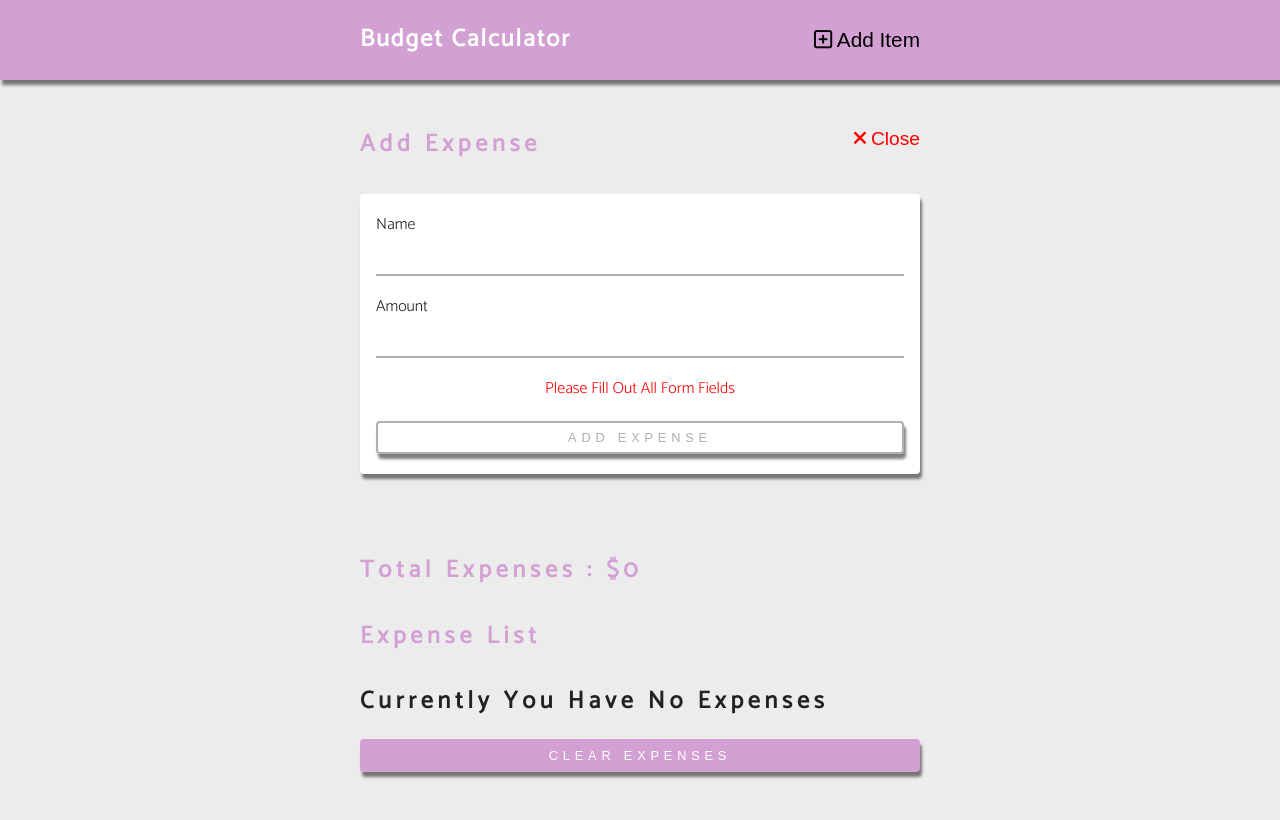
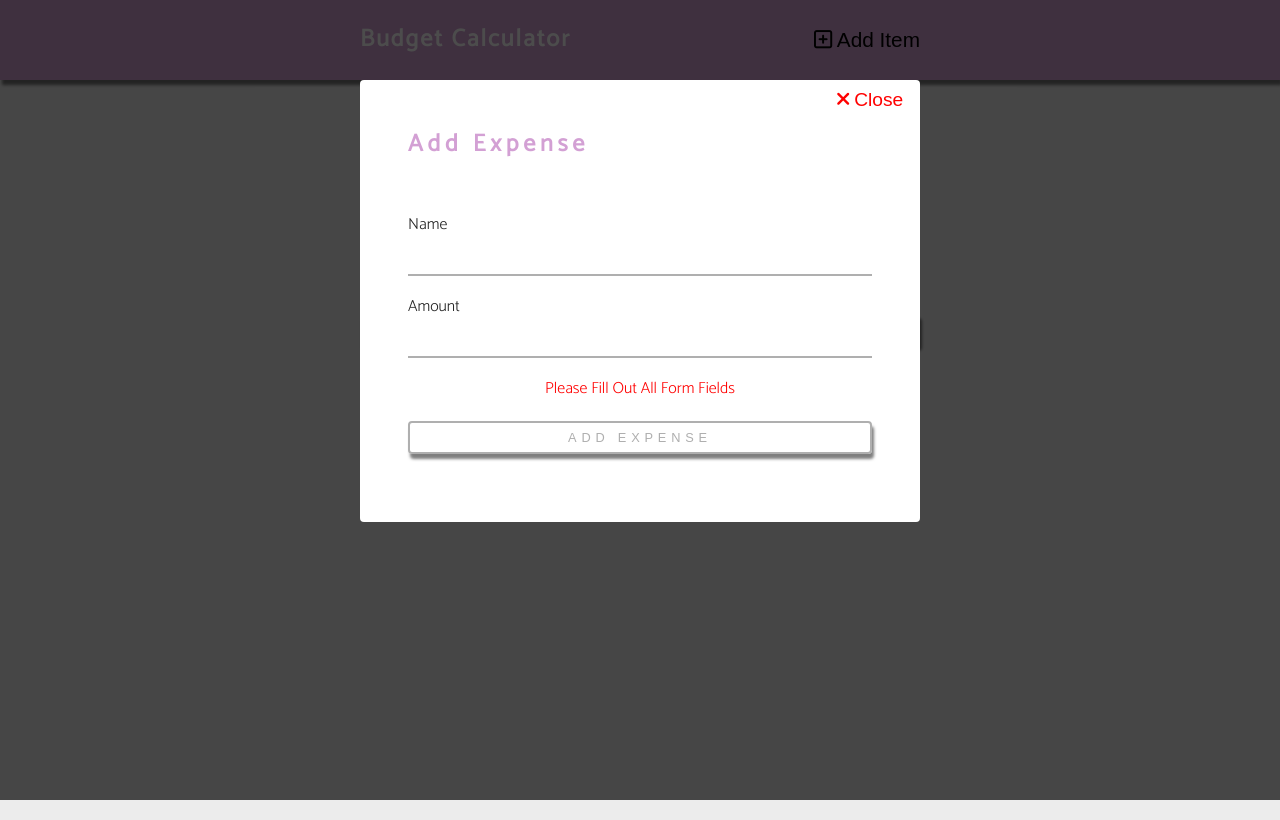
Before and after one commit to loveisgala/budget-calculator-svelte, a Svelte app: page / in a window 1280 px wide. Both pictures are taken after a click on the button "Add Item". Built offline with nearby package versions, Linux system fonts and the light colour scheme.

Commit message:
Create Modal

```diff
--- a/src/App.svelte
+++ b/src/App.svelte
@@ -7,6 +7,7 @@
   import Button from "./components/Button.svelte";
   import Totals from "./components/Totals.svelte";
   import Form from "./components/Form.svelte";
+  import Modal from "./Modal.svelte";
 
   //Data
   // import expensesData from "./expenses";
@@ -116,13 +117,13 @@
   });
   afterUpdate(() => {
     setLocalStorage();
-  })
-
+  });
 </script>
 
 <Navbar {showForm} />
 <main class="content">
   {#if isFormOpen}
+    <Modal>
       <Form
         {addExpense}
         name={setName}
@@ -131,6 +132,7 @@
         {editExpense}
         {hideForm}
       />
+    </Modal>
   {/if}
   <Totals title="Total Expenses" {total} />
   <ExpensesList {expenses} />
--- /dev/null
+++ b/src/Modal.svelte
@@ -0,0 +1,8 @@
+<script>
+</script>
+
+<div class="modal-container">
+  <div class="modal-content">
+    <slot />
+  </div>
+</div>
--- a/src/components/Form.svelte
+++ b/src/components/Form.svelte
@@ -22,6 +22,7 @@
     }
     name = "";
     amount = null;
+    hideForm();
   }
 </script>
 
```
Lines whose indentation alone changed are shown as unchanged.
